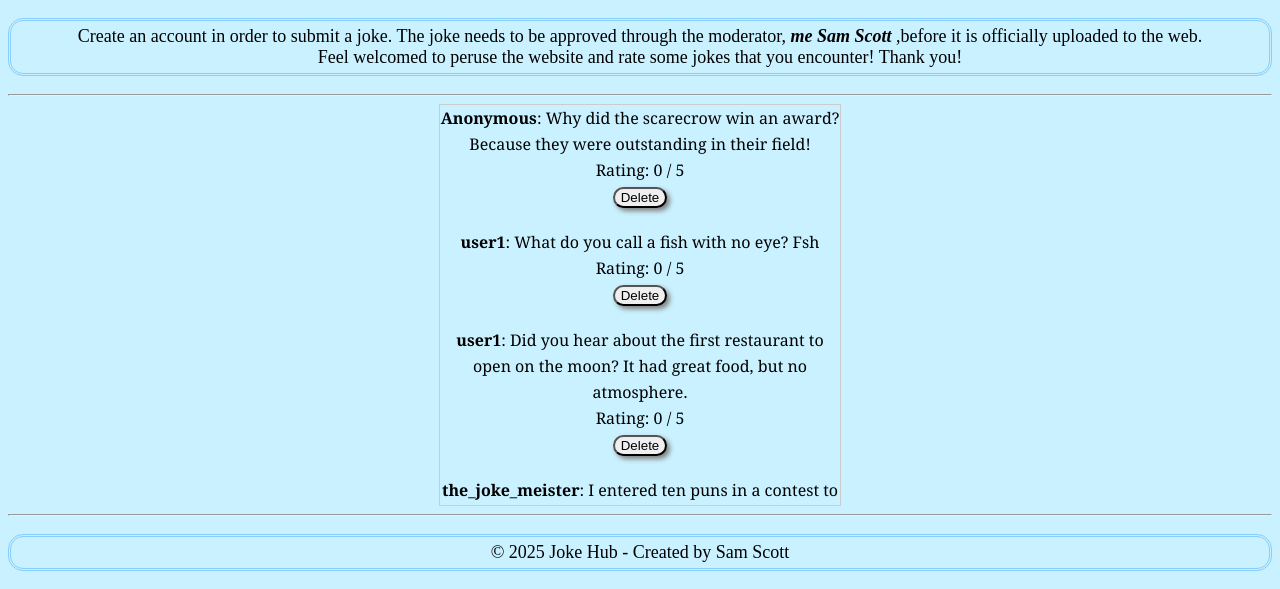
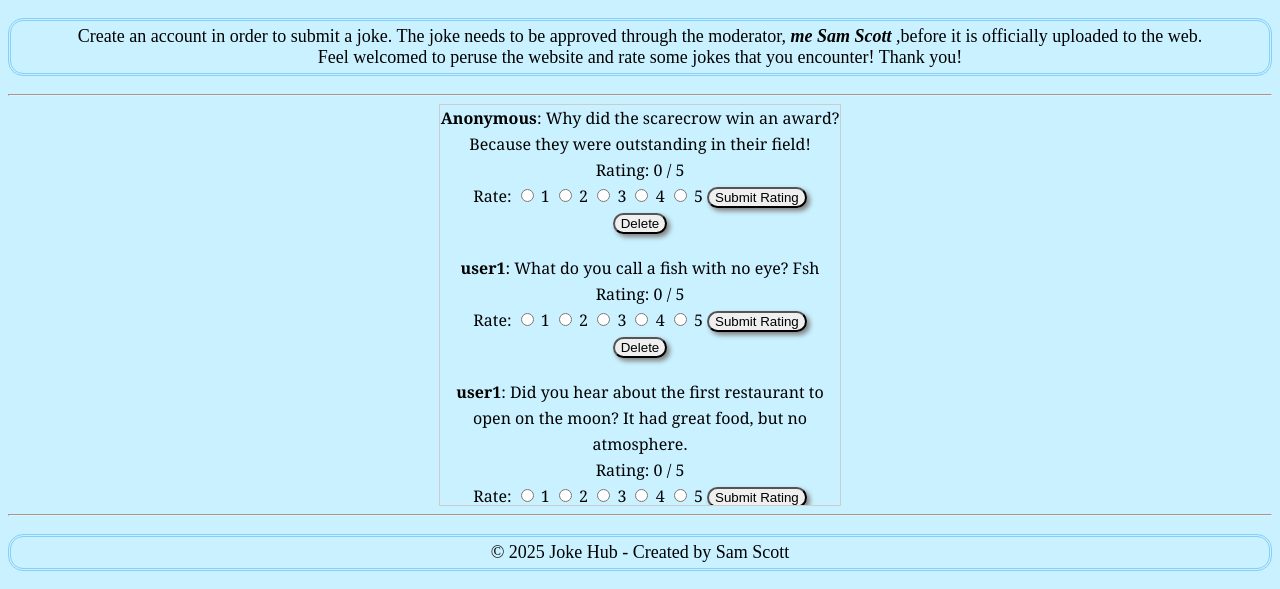
Before and after one commit to sascott9655/Joke-Webpage-, a Flask app: page / in a window 1280 px wide. Shown: the part 267-856 px from the top of the page. Run offline with Flask 3, Linux system fonts and the light colour scheme; a user stored in the database is signed in; data comes from the database, SQL or seed files in the repository; both versions use the stored data as it was after the commit.

Commit message:
implemented a displayed rating for users

```diff
--- a/app.py
+++ b/app.py
@@ -18,28 +18,36 @@ ADMIN_PASSWORD = 'password123'
 def initdb():
     conn = sqlite3.connect('jokes.db')
     c = conn.cursor()
+    #--------------jokes table----------------------------------------------------------
     c.execute('''
             CREATE TABLE IF NOT EXISTS jokes (  -- jokes table for users to insert jokes
-            id INTEGER PRIMARY KEY AUTOINCREMENT,
-            content TEXT NOT NULL,
-            timestamp TEXT NOT NULL,
-            username TEXT,
-            rating REAL DEFAULT 0,
-            approved INTEGER DEFAULT 0
+                id INTEGER PRIMARY KEY AUTOINCREMENT,
+                content TEXT NOT NULL,
+                timestamp TEXT NOT NULL,
+                username TEXT,
+                rating REAL DEFAULT 0,
+                approved INTEGER DEFAULT 0
             )
             ''')
+    #--------------users table----------------------------------------------------------
     c.execute('''
               CREATE TABLE IF NOT EXISTS users ( --users table
-              id INTEGER PRIMARY KEY AUTOINCREMENT,
-              username TEXT UNIQUE NOT NULL,
-              password TEXT NOT NULL,
-              is_admin INTEGER DEFAULT 0
+                id INTEGER PRIMARY KEY AUTOINCREMENT,
+                username TEXT UNIQUE NOT NULL,
+                password TEXT NOT NULL,
+                is_admin INTEGER DEFAULT 0
               )
-            ''')
-            # Index 0 : user_id
-            # Index 1 : username
-            # Index 2 : password
-            # Index 3: is_admin check
+              ''')
+    #--------------ratings table--------------------------------------------------------
+    c.execute('''
+              CREATE TABLE  IF NOT EXISTS ratings(
+                id INTEGER PRIMARY KEY AUTOINCREMENT,
+                user_id INTEGER,
+                joke_id INTEGER,
+                rating INTEGER,
+                UNIQUE(user_id, joke_id) --prevent multiple ratings per user per joke
+              )
+              ''')
     conn.commit()
     conn.close()
 
@@ -143,6 +151,8 @@ def moderate():
 
     return render_template('moderate.html', jokes=jokes)
 
+#These routes are dynamic routes in Flask. They extract the integer value joke_id from the URL and pass into the variable joke_id.
+
 @app.route('/approve/<int:joke_id>', methods=['POST'])
 def approve_joke(joke_id):
     if not session.get('admin'):
@@ -181,6 +191,36 @@ def delete_joke(joke_id):
     flash("Joke deleted.")
     return redirect(url_for('index'))
 
+@app.route('/rate_joke/<int:joke_id>', methods=['POST'])
+def rate_joke(joke_id):
+    if 'user_id' not in session: #checks if the user_id is in the session dictionary and user_id is a key, and keys in Python dictionary are strings.
+        flash("You must be logged in to rate jokes.")
+        return redirect(url_for('login'))
+
+    rating = int(request.form['rating'])
+    user_id = session['user_id']
+
+    conn = sqlite3.connect('jokes.db')
+    c = conn.cursor()
+    c.execute('''INSERT OR REPLACE INTO ratings(user_id, joke_id, rating) VALUES (?,?,?)''', (user_id, joke_id, rating)) #The INSERT OR REPLACE statement in SQLITE is used to add a new row or replace an existing row.
+    #This is useful because if you are a user you can rewrite a new review and have your new review overwrite the old one
+    c.execute('''
+              UPDATE jokes --modifying the jokes table
+              SET rating = ( --subquery that updates the rating column in the jokes table, and the new value comes from the average of the ratings from the ratings table
+                  SELECT AVG(rating)
+                  FROM ratings
+                  WHERE joke_id=?
+              )
+              WHERE id=? --ensures you are updating only the joke you are rating and that it matches to the joke_id in the subquery
+              ''', (joke_id, joke_id) # first joke_id is the subquery the second joke_id is the jokes table column jokes_id
+              )
+    conn.commit()
+    conn.close()
+
+    return redirect(url_for('index'))
+
+
+
 if __name__ == "__main__":
     initdb()
     app.run(host="0.0.0.0", port=80)
--- a/templates/index.html
+++ b/templates/index.html
@@ -53,8 +53,19 @@
                     <div class="joke-space">
                         <strong>{{ joke[2] or "Anonymous" }}</strong>: {{ joke[0] }}<br>
                         Rating: {{ joke[1] or 0 }} / 5
-                        <!-- Later: Add a form or JavaScript-based rating system -->
-
+                        {% if session.get('user_id') %}
+                        <!-- Connects to the rate_joke route so users can rate your jokes -->
+                            <form method="POST" action="{{ url_for('rate_joke', joke_id = joke[1]) }}">
+                                Rate:
+                                <!-- Gives the user the ability to rate a joke on a scale of 1 to 5 stars -->
+                                {% for i in range(1,6) %}
+                                    <label>
+                                        <input type="radio" name="rating" value="{{ i }}" required> {{ i }}
+                                    </label>
+                                {% endfor %}
+                                <button type="submit">Submit Rating</button>
+                            </form>
+                        {% endif %}
                          <!-- If you are admin you may delete jokes (connected by a js function in index.js) -->
                         {% if session.get('admin') %}
                          <form method="POST" action = "{{ url_for('delete_joke', joke_id=joke[3]) }}">
```
Also changed, not shown: jokes.db.
